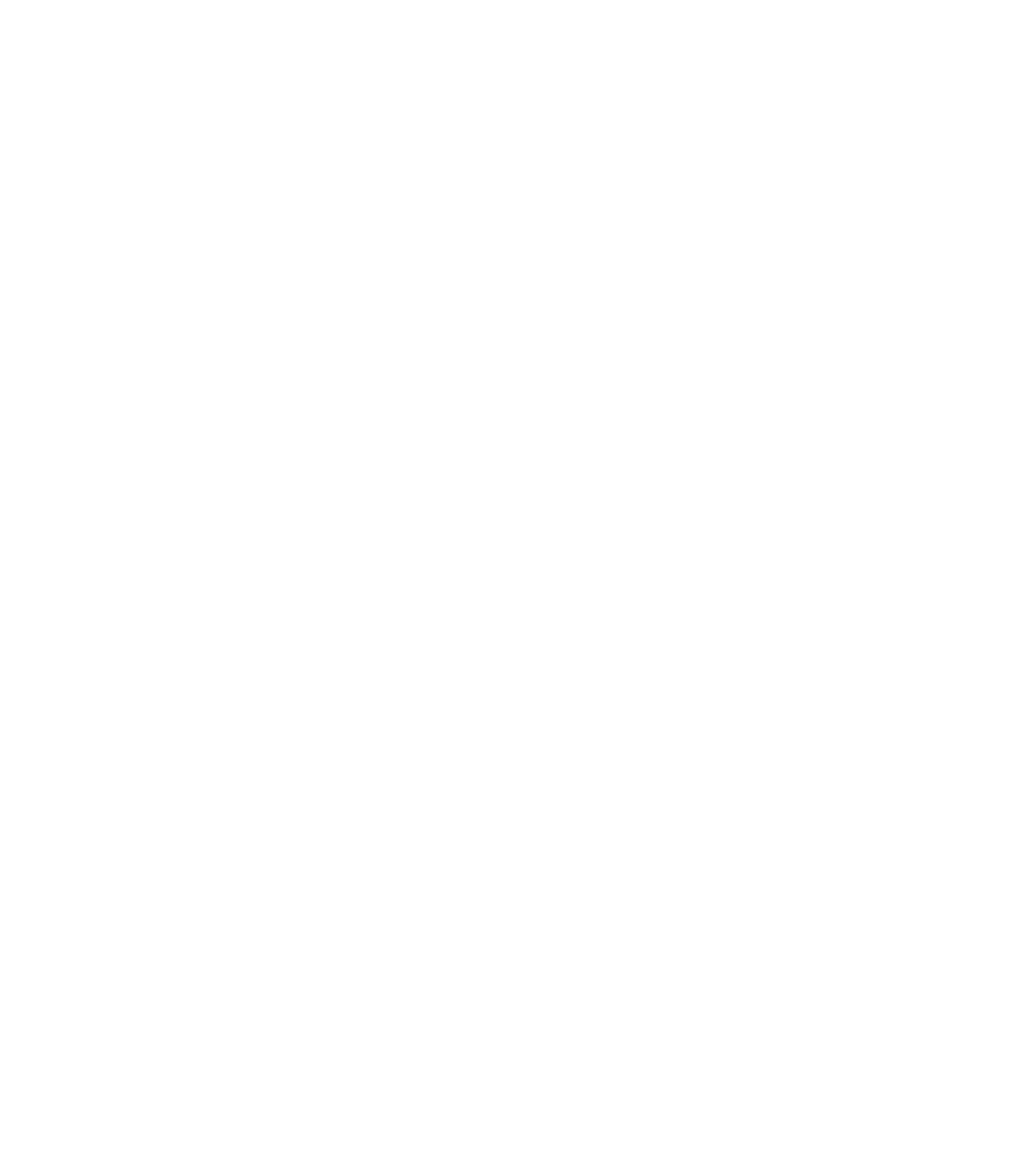
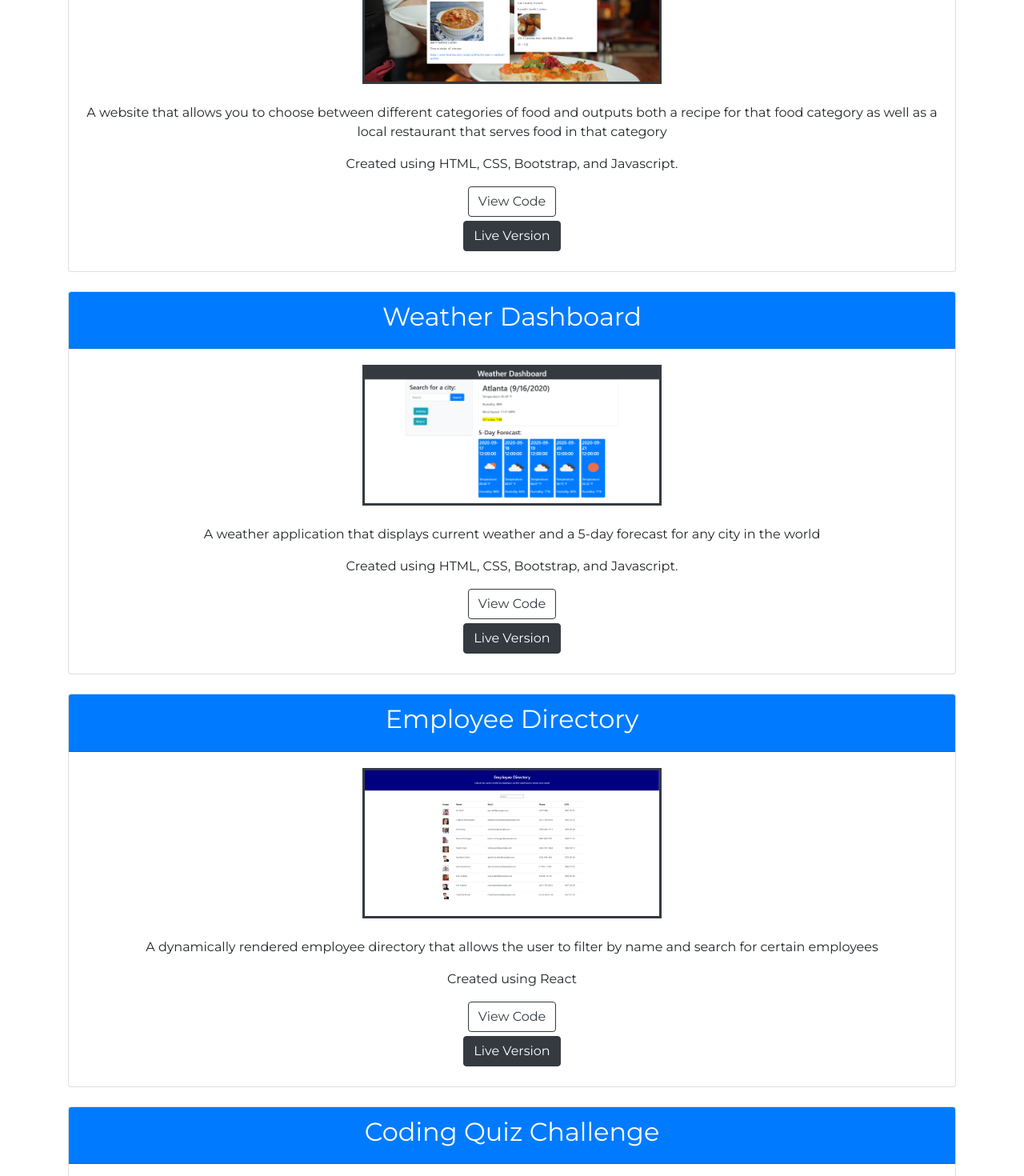
Before and after one commit to kreid333/react-portfolio, a React (Create React App) app: page /projects in a window 1280 px wide. Shown: the part 980-2450 px from the top of the page at 80% size. Before the commit the page ends 871 px from the top, so only its background shows below. Built offline with nearby package versions, Linux system fonts and the light colour scheme.

Commit message:
added all project components to project page

```diff
--- a/src/components/Project/Project.jsx
+++ b/src/components/Project/Project.jsx
@@ -3,8 +3,8 @@ import React from "react";
 const Project = ({title, image, description, technologies, repo, deployed}) => {
   return (
     <div className="card">
-      <div className="card-header project-header">
-        <h4>{title}</h4>
+      <div className="card-header">
+        <h2 className="text-center">{title}</h2>
       </div>
       <div className="card-body">
         <div className="img-div">
--- a/src/pages/Projects/Projects.jsx
+++ b/src/pages/Projects/Projects.jsx
@@ -1,19 +1,76 @@
 import React from "react";
 import Project from "../../components/Project/Project";
 import bandwich from "./images/1603235287992.png";
+import quiz from "./images/1600304593493.png";
+import weather from "./images/1600304651601.png";
+import craving from "./images/1600809595729.png";
+import burger from "./images/1604525795534.png";
+import employee from "./images/1604525878229.png";
 
 const Projects = () => {
   return (
+    <>
       <Project
         title="Bandwich"
         image={bandwich}
         description="A simple 4-track recording interface built with
       collaboration in mind"
-      technologies="Created using HTML, CSS, Javascript (jQuery),
+        technologies="Created using HTML, CSS, Javascript,
         Node.js, Express.js, Handlebars, Recorder.js, MySQL, and Sequelize."
-      repo="https://github.com/kreid333/bandwich"
+        repo="https://github.com/kreid333/bandwich/"
         deployed="https://bandwich-app.herokuapp.com/"
       />
+      <br />
+      <Project
+        title="What I'm Craving"
+        image={craving}
+        description="A website that allows you to choose between different categories of
+        food and outputs both a recipe for that food category as well as a local restaurant
+        that serves food in that category"
+        technologies="Created using HTML, CSS, Bootstrap, and Javascript."
+        repo="https://github.com/kreid333/project-1/"
+        deployed="https://kreid333.github.io/project-1/"
+      />
+      <br />
+      <Project
+        title="Weather Dashboard"
+        image={weather}
+        description="A weather application that displays current weather and a 5-day forecast for any city in the world"
+        technologies="Created using HTML, CSS, Bootstrap, and Javascript."
+        repo="https://github.com/kreid333/weather-dashboard/"
+        deployed="https://kreid333.github.io/weather-dashboard/"
+      />
+      <br />
+      <Project
+        title="Employee Directory"
+        image={employee}
+        description="A dynamically rendered employee directory that allows
+        the user to filter by name and search for certain employees"
+        technologies="Created using React"
+        repo="https://github.com/kreid333/employee-directory/"
+        deployed="https://kreid333.github.io/employee-directory/"
+      />
+      <br />
+      <Project
+        title="Coding Quiz Challenge"
+        image={quiz}
+        description="A timed, functional quiz app that dynamically cycles
+        through questions and allows the user to save their highscore after completion"
+        technologies="Created using HTML, CSS, Bootstrap, and Javascript"
+        repo="https://github.com/kreid333/coding-quiz-challenge/"
+        deployed="https://kreid333.github.io/coding-quiz-challenge/"
+      />
+      <br />
+      <Project
+        title="Eat-Da-Burger!"
+        image={burger}
+        description="A simple full stack application that allows you to input burger names
+         and decide if that burger has been devoured or not."
+        technologies="Created using Node.js, Express.js, Handlebars, and MySQL"
+        repo="https://github.com/kreid333/burger-logger/"
+        deployed="https://kreid333.github.io/burger-logger/"
+      />
+    </>
   );
 };
 
```
Also changed, not shown: src/pages/Projects/images/1604525795534.png (added), src/pages/Projects/images/1604525878229.png (added). Lines whose indentation alone changed are shown as unchanged.
